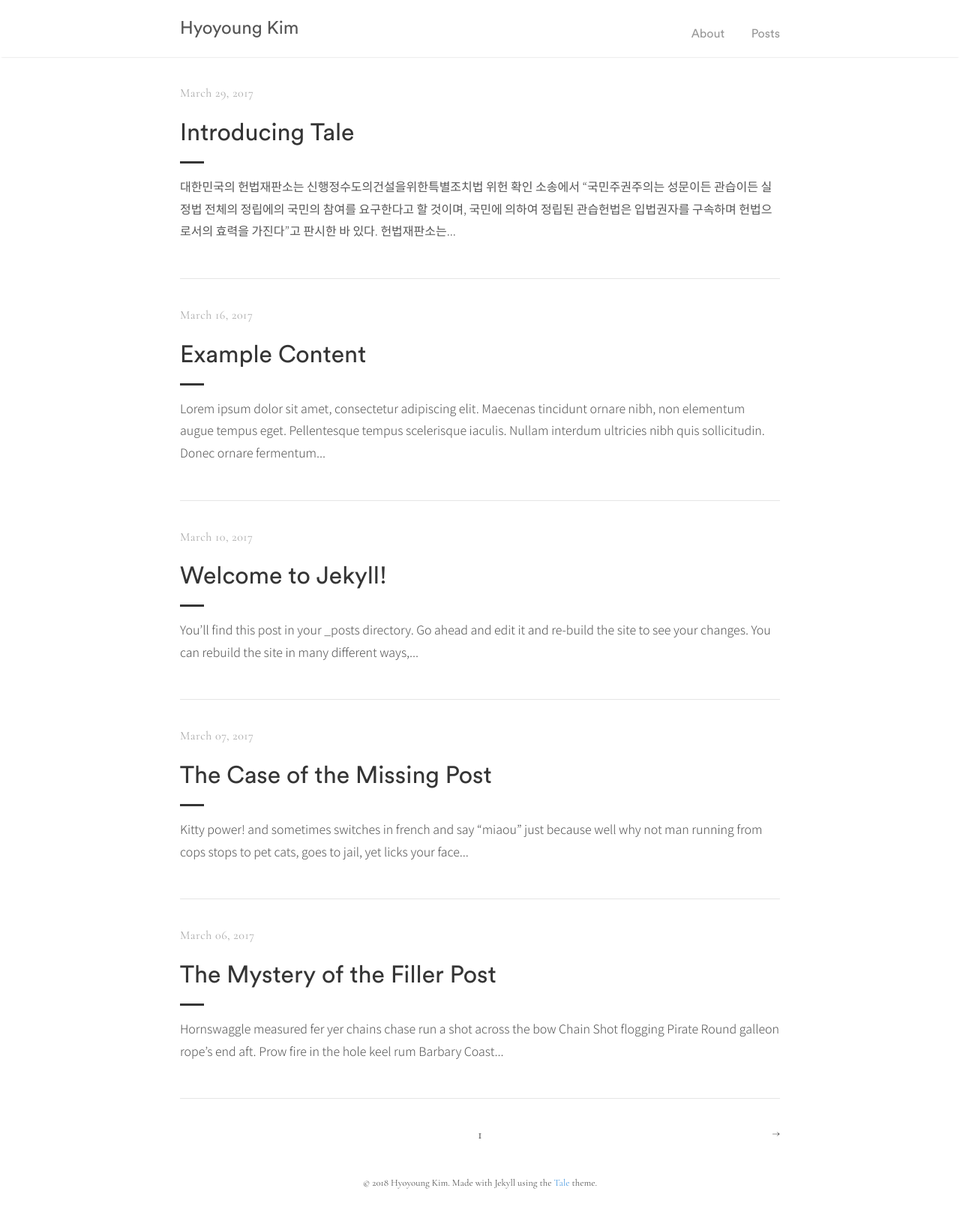
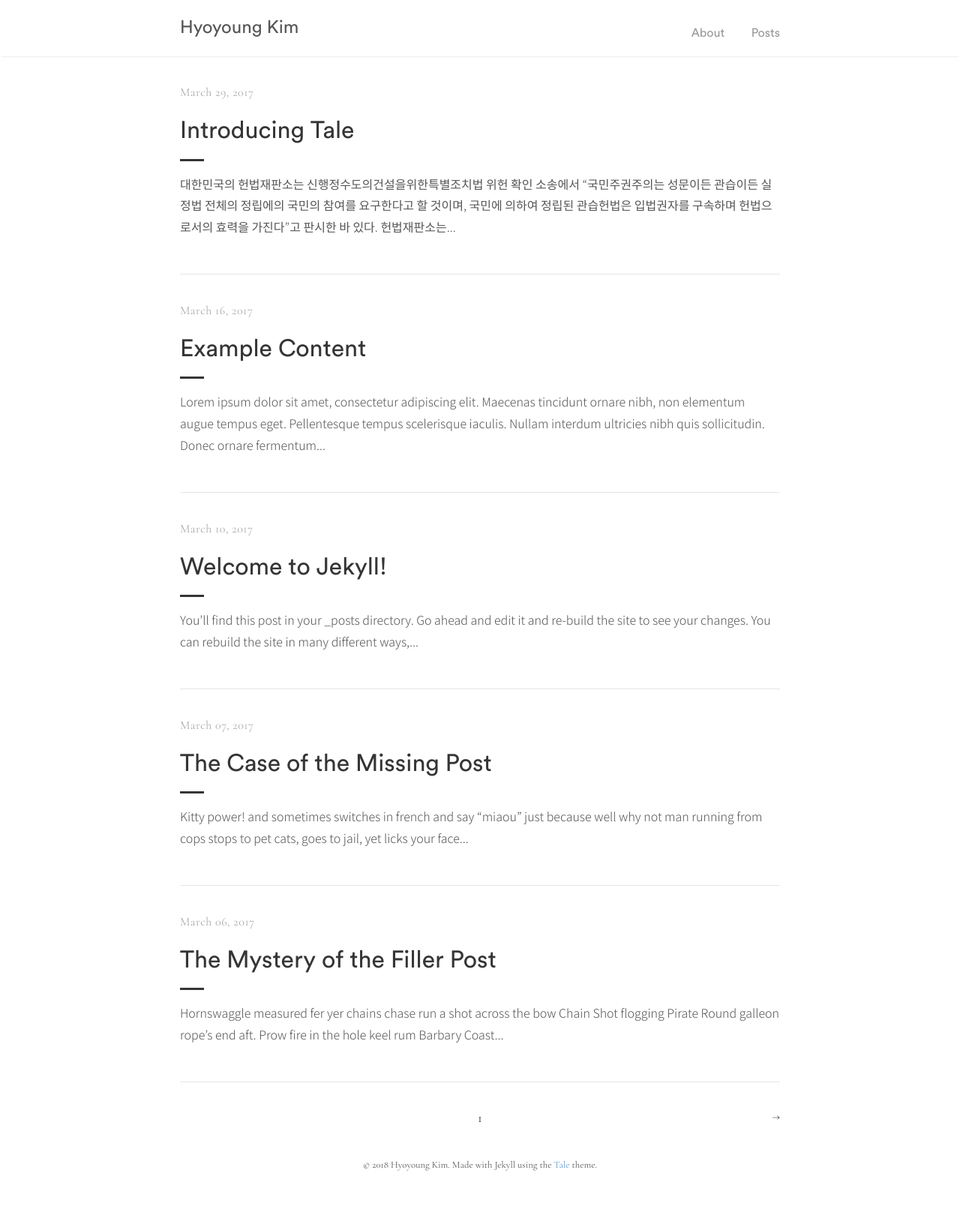
Before and after one commit to hyngkm/hyngkm.github.io, a Jekyll site: the page built from index.html, in a window 1280 px wide. Shown: the whole page at 75% size. Built offline with Jekyll 4.4.1, drawn with Linux system fonts in a browser that asks for light colours; the list of posts is cut into pages by our own code; after the commit the page ends 1599 px from its top, so only the background shows below that.

Commit message:
Update _base.scss

```diff
--- a/_sass/tale/_base.scss
+++ b/_sass/tale/_base.scss
@@ -1,6 +1,6 @@
 * {
   @include box-sizing;
-  line-height: 1.85;
+  line-height: 1.8;
 }
 
 html,
```
